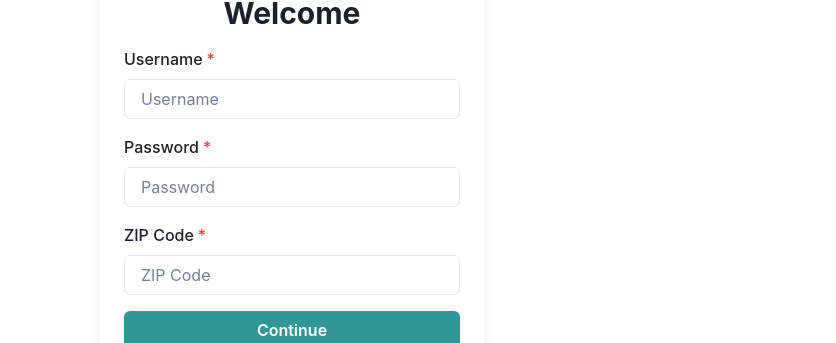
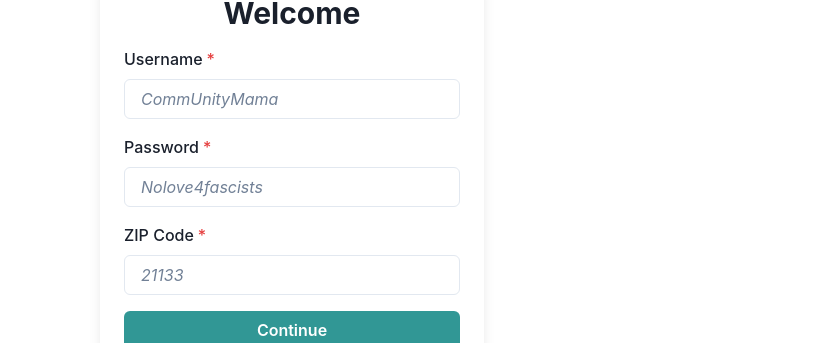
Before and after one commit to SunTheCoder/community_map, a React (Vite) app in the folder community-map-frontend/: page / in a window 1280 px wide. Shown: the part 232-575 px from the top of the page, without its empty margins (348-1184 px from the left). Built offline with nearby package versions, Linux system fonts and the light colour scheme; no server answers.

Commit message:
edit placeholder on welcome

```diff
--- a/community-map-frontend/src/components/LoginSignupForm.jsx
+++ b/community-map-frontend/src/components/LoginSignupForm.jsx
@@ -128,7 +128,8 @@ const LoginSignupForm = () => {
               type="text"
               value={username}
               onChange={(e) => setUsername(e.target.value)}
-              placeholder="Username"
+              placeholder="CommUnityMama"
+              _placeholder={{ fontStyle: "italic"}}
             />
           </FormControl>
           <FormControl isRequired>
@@ -137,7 +138,8 @@ const LoginSignupForm = () => {
               type="password"
               value={password}
               onChange={(e) => setPassword(e.target.value)}
-              placeholder="Password"
+              placeholder="Nolove4fascists"
+              _placeholder={{ fontStyle: "italic"}}
             />
           </FormControl>
           <FormControl isRequired>
@@ -146,7 +148,8 @@ const LoginSignupForm = () => {
               type="zipcode"
               value={zipCode}
               onChange={(e) => setZipcode(e.target.value)}
-              placeholder="ZIP Code"
+              placeholder="21133"
+              _placeholder={{ fontStyle: "italic"}}
             />
           </FormControl>
           {error && <Text color="red.500">{error}</Text>}
```
